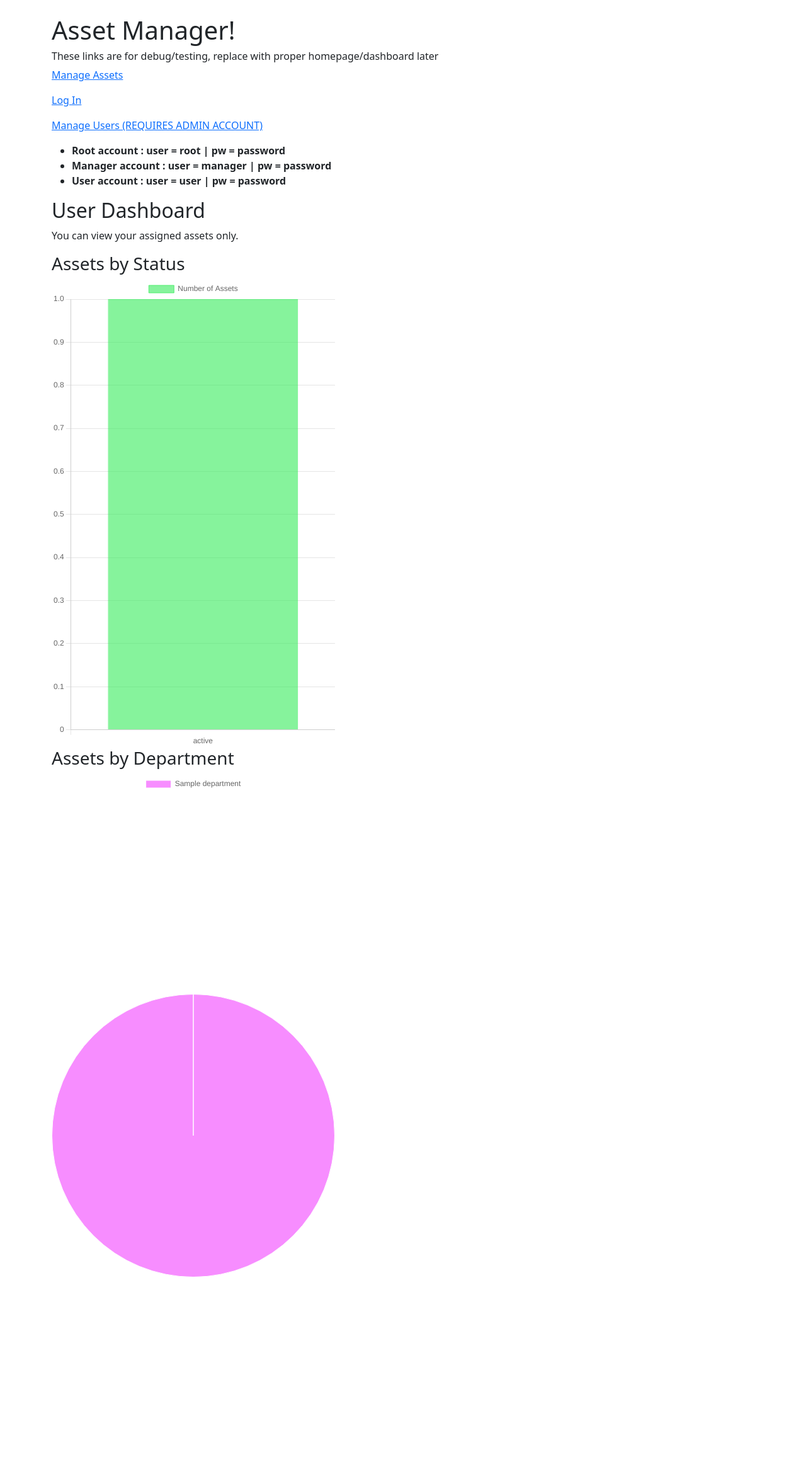
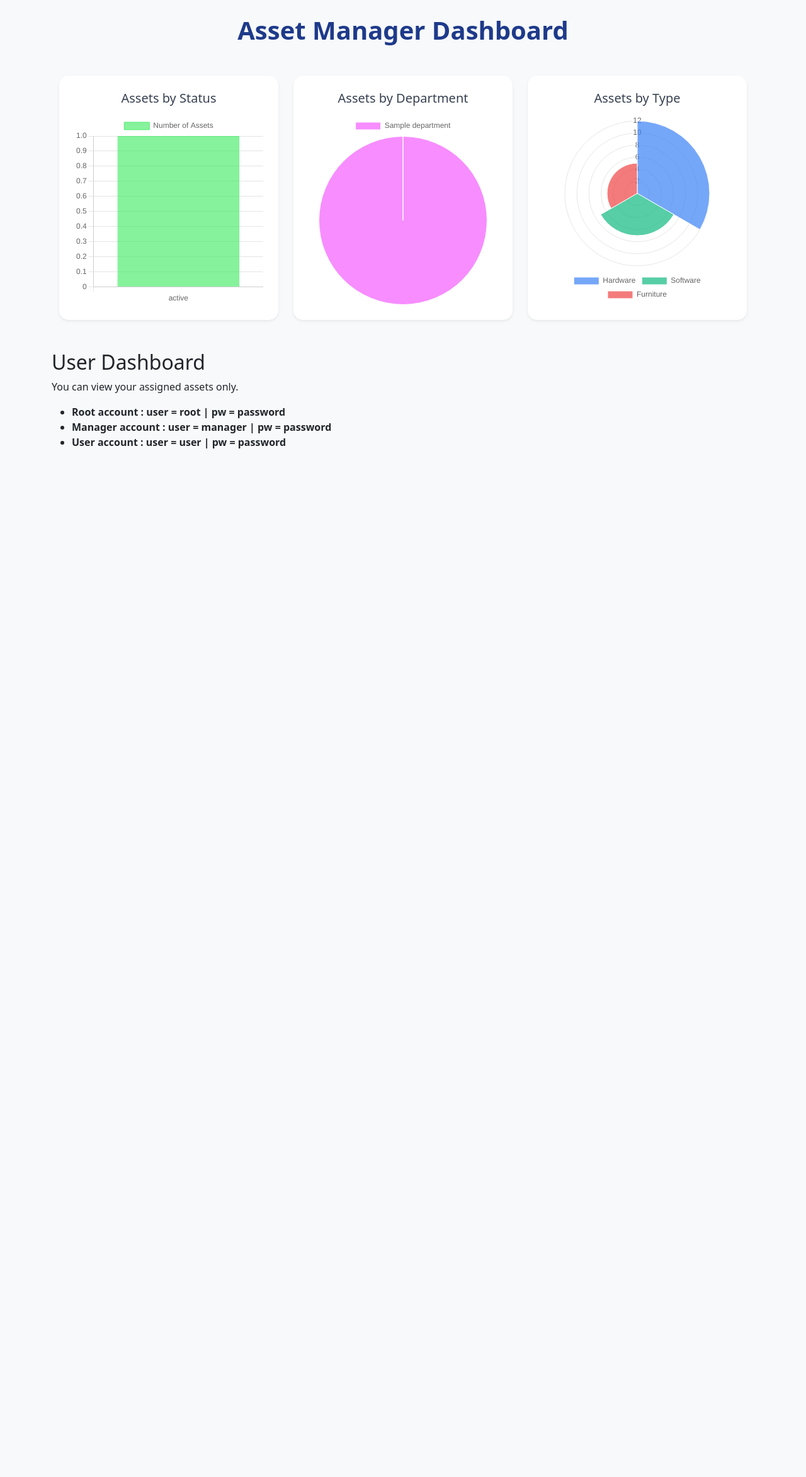
Before and after one commit to josephM-L/Capstone_II_Project---Control-Point, a Flask app: page / in a window 1280 px wide. Shown: the part 56-2401 px from the top of the page at 63% size. After the commit the page ends 768 px from the top, so only its background shows below. Run offline with Flask 3, Linux system fonts and the light colour scheme; tables that the repository leaves empty hold one stand-in row (values such as "Sample post").

Commit message:
Updated index page

```diff
--- a/templates/index.html
+++ b/templates/index.html
@@ -2,45 +2,78 @@
 
 {% block title %}Home{% endblock %}
 {% block content %}
-
-<h1>Asset Manager!</h1>
-
-<h6>These links are for debug/testing, replace with proper homepage/dashboard later</h6>
-<p><a href="{{ url_for('assets.assets') }}">Manage Assets</a></p>
-<p><a href="{{ url_for('login.login') }}">Log In</a></p>
-<p><a href="{{ url_for('users.users') }}">Manage Users (REQUIRES ADMIN ACCOUNT)</a></p>
-
-<!-- Testing User Perms -->
-<ul>
-<b>
-	<li>Root account : user = root | pw = password</li>
-	<li>Manager account : user = manager | pw = password</li>
-	<li>User account : user = user | pw = password</li>
-</b>
-</ul>
-
-{% if session['role'] == 'admin' %}
-	<h2>Admin Dashboard</h2>
-	<p>You can manage all assets and users.</p>
-
-{% elif session['role'] == 'manager' %}
-	<h2>Manager Dashboard</h2>
-	<p>You can view and assign assets to employees.</p>
-
-{% else %}
-	<h2>User Dashboard</h2>
-	<p>You can view your assigned assets only.</p>
-{% endif %}
+<h1 class="text-center mt-3 mb-4">Asset Manager Dashboard</h1>
 
 
-<!-- Charts -->
-<h3>Assets by Status</h3>
-<canvas id="statusChart" style="max-width:450px; height:300px;"></canvas>
 
-<h3>Assets by Department</h3>
-<canvas id="departmentChart" style="max-width:450px; height:300px;"></canvas>
+<!-- Dashboard Overview -->
+<div class="dashboard container-fluid py-4">
+
+  <div class="row justify-content-center">
+
+    <!-- Assets by Status -->
+    <div class="col-md-5 col-lg-4 mb-4">
+      <div class="dashboard-card p-4 shadow-sm">
+        <h5 class="text-center mb-3">Assets by Status</h5>
+        <canvas id="statusChart" height="300"></canvas>
+      </div>
+    </div>
+
+    <!-- Assets by Department -->
+    <div class="col-md-5 col-lg-4 mb-4">
+      <div class="dashboard-card p-4 shadow-sm">
+        <h5 class="text-center mb-3">Assets by Department</h5>
+        <canvas id="departmentChart" height="250"></canvas>
+      </div>
+    </div>
+
+    <!-- Placeholder for future chart -->
+    <div class="col-md-5 col-lg-4 mb-4">
+      <div class="dashboard-card p-4 shadow-sm">
+        <h5 class="text-center mb-3">Assets by Type</h5>
+        <canvas id="typeChart" height="250"></canvas>
+      </div>
+    </div>
+
+  </div>
+</div>
+
+
 
 <script src="https://cdn.jsdelivr.net/npm/chart.js"></script>
+
+
+
+<!-- Dashboard Styles -->
+<style>
+  body {
+    background-color: #f7f9fb;
+  }
+
+  .dashboard-card {
+    background: white;
+    border-radius: 15px;
+    box-shadow: 0 4px 10px rgba(0,0,0,0.05);
+    transition: transform 0.2s ease, box-shadow 0.2s ease;
+  }
+
+  .dashboard-card:hover {
+    transform: translateY(-5px);
+    box-shadow: 0 8px 20px rgba(0,0,0,0.08);
+  }
+
+  h1 {
+    font-weight: 600;
+    color: #1e3a8a;
+  }
+
+  h5 {
+    font-weight: 500;
+    color: #374151;
+  }
+</style>
+
+
 
 <script>
 async function loadStatusChart() {
@@ -103,9 +136,57 @@ async function loadDepartmentChart() {
   });
 }
 
+// Future chart (placeholder)
+function loadTypeChart() {
+  const ctx = document.getElementById('typeChart');
+  new Chart(ctx, {
+    type: 'polarArea',
+    data: {
+      labels: ['Hardware', 'Software', 'Furniture'],
+      datasets: [{
+        data: [12, 7, 5],
+        backgroundColor: [
+          'rgba(59,130,246,0.7)',
+          'rgba(16,185,129,0.7)',
+          'rgba(239,68,68,0.7)'
+        ],
+        borderColor: '#fff',
+        borderWidth: 1
+      }]
+    },
+    options: {
+      plugins: { legend: { position: 'bottom' } }
+    }
+  });
+}
 
 loadStatusChart();
 loadDepartmentChart();
+loadTypeChart();
 </script>
 
+
+
+{% if session['role'] == 'admin' %}
+	<h2>Admin Dashboard</h2>
+	<p>You can manage all assets and users.</p>
+
+{% elif session['role'] == 'manager' %}
+	<h2>Manager Dashboard</h2>
+	<p>You can view and assign assets to employees.</p>
+
+{% else %}
+	<h2>User Dashboard</h2>
+	<p>You can view your assigned assets only.</p>
+{% endif %}
+
+<!-- Testing User Perms -->
+<ul>
+<b>
+	<li>Root account : user = root | pw = password</li>
+	<li>Manager account : user = manager | pw = password</li>
+	<li>User account : user = user | pw = password</li>
+</b>
+</ul>
+
 {% endblock %}
```
